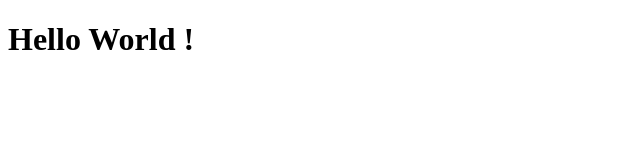
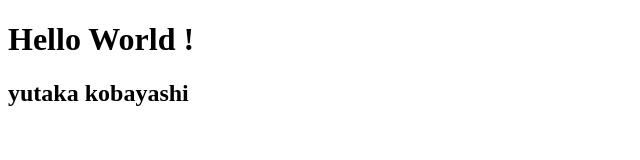
Before and after one commit to lifeistech/tech_study_git, a plain HTML site: page index.html in a window 1280 px wide. Shown: the whole page, without its empty margins (0-640 px from the left). Drawn offline with Linux system fonts and the light colour scheme.

Commit message:
Update index.html

```diff
--- a/index.html
+++ b/index.html
@@ -6,5 +6,6 @@
 </head>
 <body>
 <h1>Hello World !</h1>
+<h2>yutaka kobayashi</h2>
 </body>
 </html>
```
